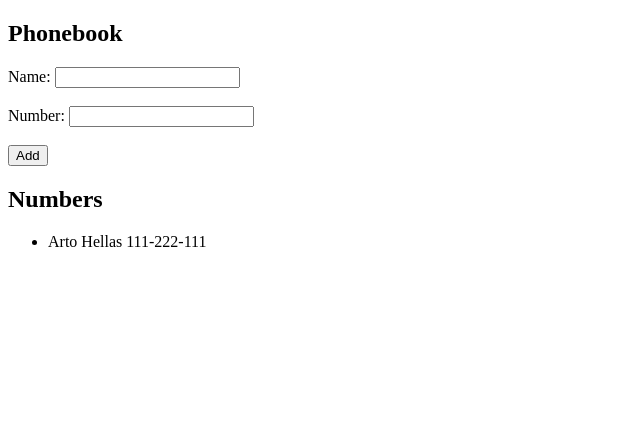
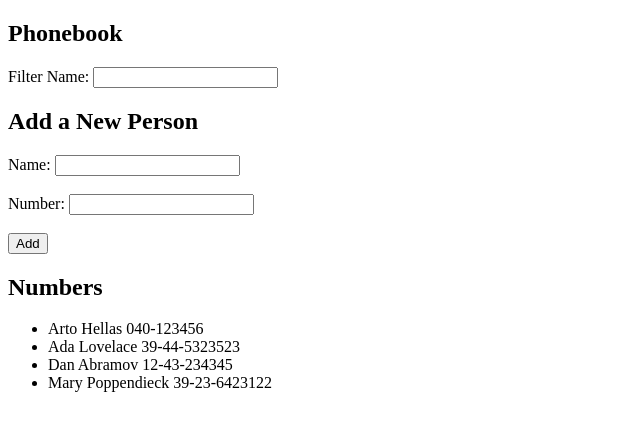
Before and after one commit to bigyaa/fullstackopen2019_exercises, a React (Create React App) app in the folder part2/phonebook/: page / in a window 1280 px wide. Shown: the top 430 px of the page, without its empty margins (0-640 px from the left). Built offline with nearby package versions, Linux system fonts and the light colour scheme.

Commit message:
2.9 filter by name

```diff
--- a/part2/phonebook/src/App.js
+++ b/part2/phonebook/src/App.js
@@ -2,21 +2,25 @@
 
 const App = () => {
   const [persons, setPersons] = useState([
-    { name: "Arto Hellas", number: "111-222-111" }
+    { name: "Arto Hellas", number: "040-123456" },
+    { name: "Ada Lovelace", number: "39-44-5323523" },
+    { name: "Dan Abramov", number: "12-43-234345" },
+    { name: "Mary Poppendieck", number: "39-23-6423122" }
   ]);
   const [newName, setNewName] = useState("");
   const [newNumber, setNewNumber] = useState("");
+  const [nameFilter, setNameFilter] = useState("");
 
   const handleNameChange = event => setNewName(event.target.value);
   const handleNumberChange = event => setNewNumber(event.target.value);
+  const handleNameFilterChange = event => setNameFilter(event.target.value);
 
   const handleSubmit = event => {
     event.preventDefault();
-    if(persons.find(person =>
-      person.name === newName)){
-       alert(`${newName} already exists in the phonebook`)
+    if (persons.find(person => person.name === newName)) {
+      alert(`${newName} already exists in the phonebook`);
     } else {
-        setPersons(persons.concat({ name: newName, number: newNumber }))
+      setPersons(persons.concat({ name: newName, number: newNumber }));
       setNewName("");
       setNewNumber("");
     }
@@ -25,6 +29,11 @@
   return (
     <div>
       <h2>Phonebook</h2>
+      <div>
+        Filter Name:{" "}
+        <input value={nameFilter} onChange={handleNameFilterChange} />
+      </div>
+      <h2>Add a New Person</h2>
       <form onSubmit={handleSubmit}>
         <div>
           Name: <input value={newName} onChange={handleNameChange} />
@@ -40,7 +49,23 @@
       </form>
       <h2>Numbers</h2>
       <ul>
-        {persons.map(person => (
+        {nameFilter
+          ? persons.map(
+              person =>
+                console.log(
+                  "filter",
+                  person,
+                  person.name.includes(nameFilter)
+                ) ||
+                (person.name
+                  .toLowerCase()
+                  .includes(nameFilter.toLowerCase()) && (
+                  <li key={person.name}>
+                    {person.name} {person.number}
+                  </li>
+                ))
+            )
+          : persons.map(person => (
               <li key={person.name}>
                 {person.name} {person.number}
               </li>
```
Lines whose indentation alone changed are shown as unchanged.
